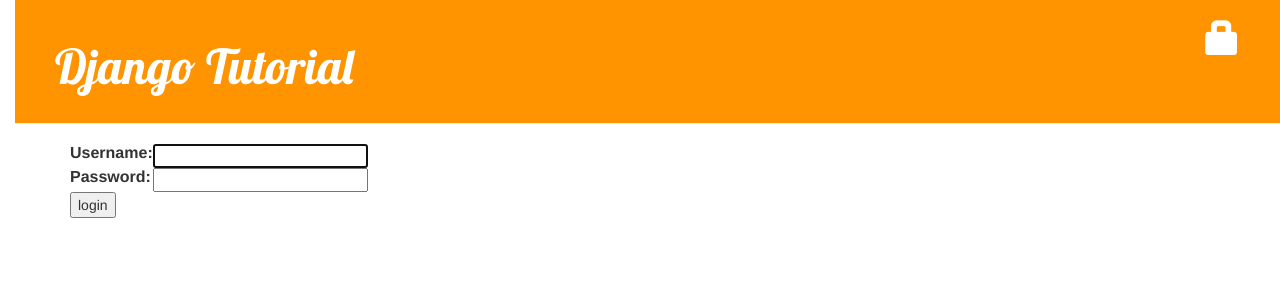
After one commit to jayhenderson/django-tutorial, a Django app: page /accounts/login/ in a window 1280 px wide. The commit adds this page. Shown: the top 300 px of the page. Run offline with Django 3.2, Linux system fonts and the light colour scheme; some libraries are stand-ins or nearby versions.

Commit message:
Secured blog features with login required

```diff
--- a/blog/templates/blog/base.html
+++ b/blog/templates/blog/base.html
@@ -12,6 +12,9 @@
             {% if user.is_authenticated %}
                 <a href="{% url 'post_new' %}" class="top-menu"><span class="glyphicon glyphicon-plus" /></a>
                 <a href="{% url 'post_draft_list' %}" class="top-menu"><span class="glyphicon glyphicon-edit" /></a>
+                <p class="top-menu">Hello {{ user.username }} <small>(<a href="{% url 'logout' %}">Log out</a>)</small></p>
+            {% else %}
+                <a href="{% url 'login' %}" class="top-menu"><span class="glyphicon glyphicon-lock"></span></a>
             {% endif %}
             <h1><a href="/">Django Tutorial</a></h1>
         </div>
--- a/blog/templates/blog/post_detail.html
+++ b/blog/templates/blog/post_detail.html
@@ -10,10 +10,8 @@
             <a href="{% url 'post_publish' pk=post.pk %}" class="btn btn-default">Publish</a>
         {% endif %}
         {% if user.is_authenticated %}
-            <a class="btn btn-default" href="{% url 'post_edit' pk=post.pk %}"><span class="glyphicon glyphicon-pencil" /></a>
-            <a href="{% url 'post_remove' pk=post.pk %}" class="btn btn-default">
-            <span class="glyphicon glyphicon-remove" />
-            </a>
+            <a class="btn btn-default" href="{% url 'post_edit' pk=post.pk %}"><span class="glyphicon glyphicon-pencil" ></span></a>
+            <a href="{% url 'post_remove' pk=post.pk %}" class="btn btn-default"><span class="glyphicon glyphicon-remove"></span></a>
         {% endif %}
         <h1>{{ post.title }}</h1>
         <p>{{ post.text|linebreaksbr }}</p>
--- /dev/null
+++ b/blog/templates/registration/login.html
@@ -0,0 +1,24 @@
+{% extends "blog/base.html" %}
+
+{% block content %}
+    {% if form.errors %}
+        <p>Your username and password didn't match. Please try again.</p>
+    {% endif %}
+
+    <form action="{% url 'login' %}" method="post">
+    {% csrf_token %}
+        <table>
+            <tr>
+                <td>{{ form.username.label_tag }}</td>
+                <td>{{ form.username }}</td>
+            </tr>
+            <tr>
+                <td>{{ form.password.label_tag }}</td>
+                <td>{{ form.password }}</td>
+            </tr>
+        </table>
+
+        <input type="submit" value="login" />
+        <input type="hidden" name="next" value="{{ next }}" />
+    </form>
+{% endblock %}
--- a/blog/views.py
+++ b/blog/views.py
@@ -1,3 +1,4 @@
+from django.contrib.auth.decorators import login_required
 from django.shortcuts import render, get_object_or_404, redirect
 from django.utils import timezone
 from .models import Post
@@ -15,6 +16,7 @@
     return render(request, 'blog/post_detail.html', {'post': post})
 
 
+@login_required
 def post_new(request):
     if request.method == "POST":
         form = PostForm(request.POST)
@@ -29,6 +31,7 @@
     return render(request, 'blog/post_edit.html', {'form': form})
 
 
+@login_required
 def post_edit(request, pk):
     post = get_object_or_404(Post, pk=pk)
     if request.method == "POST":
@@ -44,17 +47,20 @@
     return render(request, 'blog/post_edit.html', {'form': form})
 
 
+@login_required
 def post_draft_list(request):
     posts = Post.objects.filter(published_date__isnull=True).order_by('created_date')
     return render(request, 'blog/post_draft_list.html', {'posts': posts})
 
 
+@login_required
 def post_publish(request, pk):
     post = get_object_or_404(Post, pk=pk)
     post.publish()
     return redirect('post_detail', pk=pk)
 
 
+@login_required
 def post_remove(request, pk):
     post = get_object_or_404(Post, pk=pk)
     post.delete()
--- a/mysite/settings.py
+++ b/mysite/settings.py
@@ -121,3 +121,6 @@
 
 STATIC_URL = '/static/'
 STATIC_ROOT = os.path.join(BASE_DIR, 'static')
+
+
+LOGIN_REDIRECT_URL = '/'
--- a/mysite/urls.py
+++ b/mysite/urls.py
@@ -16,7 +16,12 @@
 from django.conf.urls import url, include
 from django.contrib import admin
 
+from django.contrib.auth import views
+
+
 urlpatterns = [
     url(r'^admin/', admin.site.urls),
     url(r'', include('blog.urls')),
+    url(r'^accounts/login/$', views.login, name='login'),
+    url(r'^accounts/logout/$', views.logout, name="logout", kwargs={'next_page': '/'}),
 ]
```
